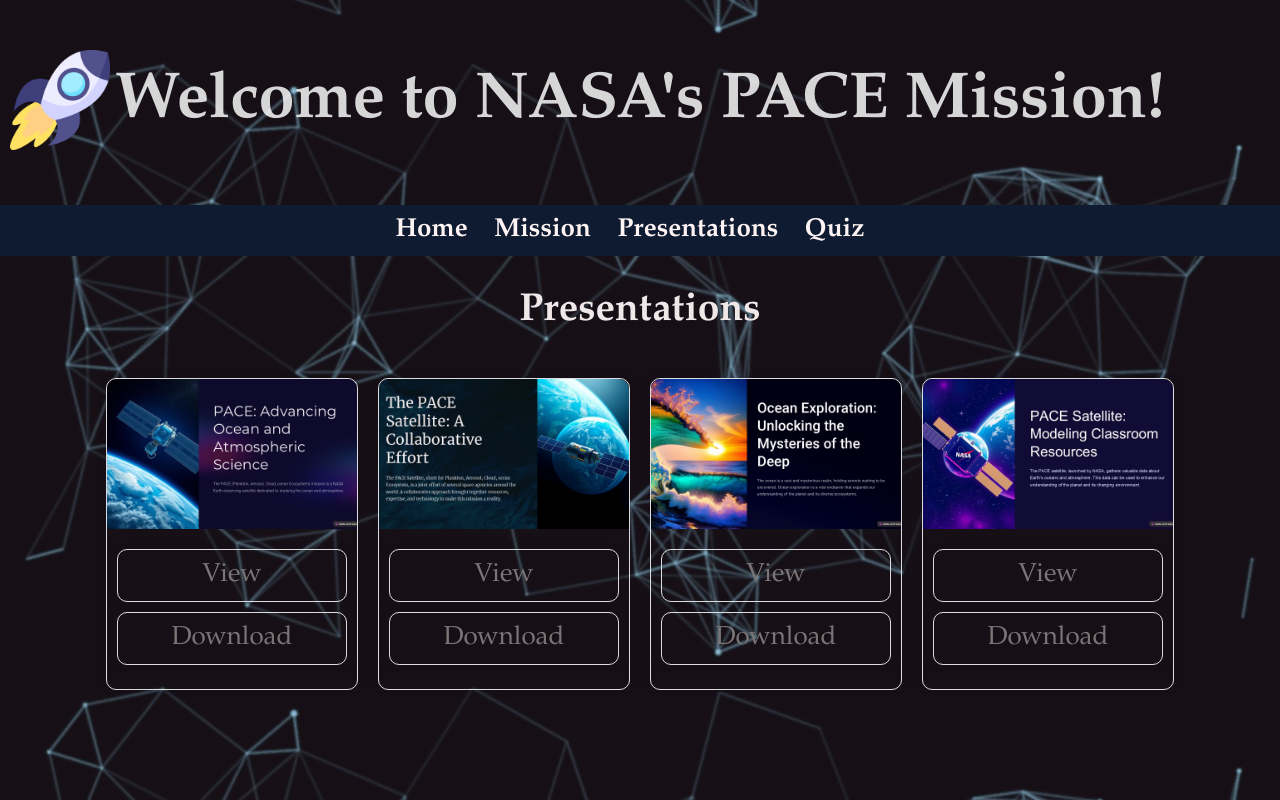
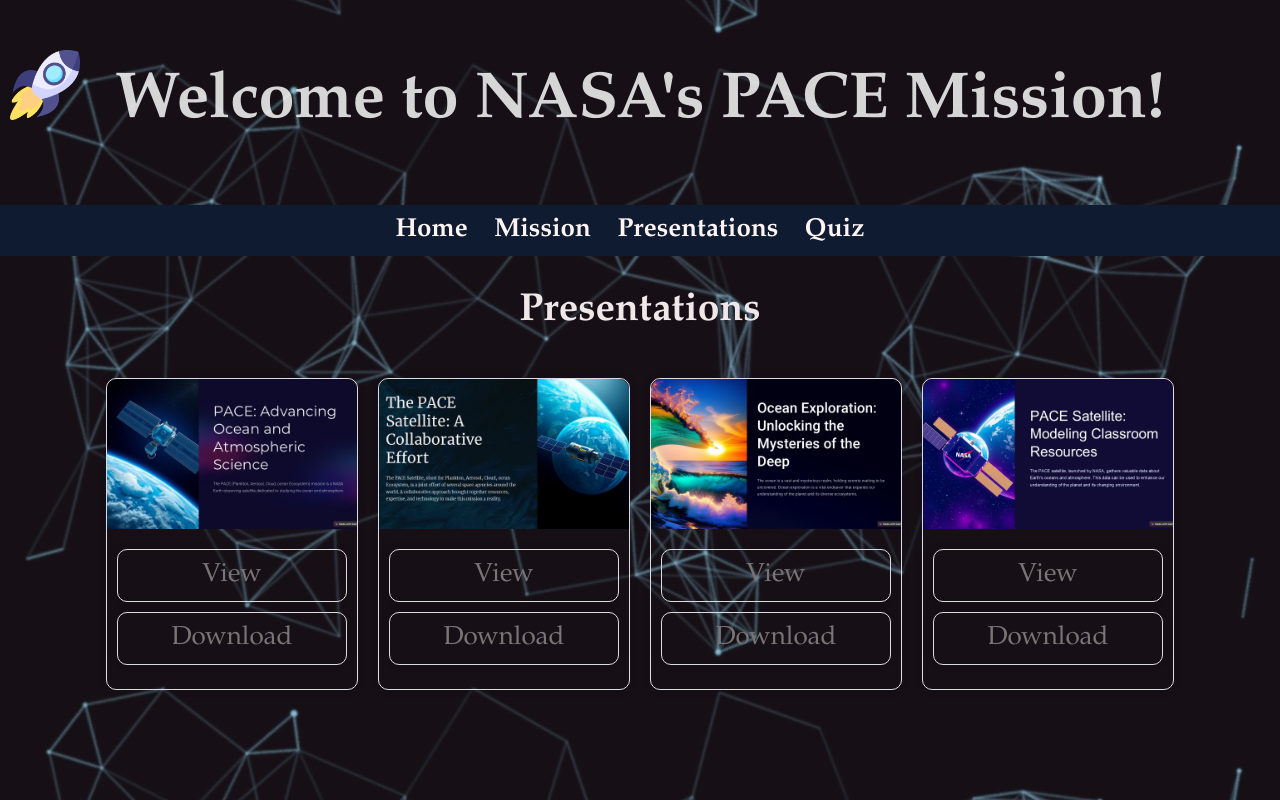
Before and after one commit to gahana-v/pacemission.github.io, a plain HTML site: page presentations.html in a window 1280 px wide. Drawn offline with nearby package versions, Linux system fonts and the light colour scheme.

Commit message:
Update presentations.html
Signed-off-by: gahana-v <gahana.vgp.2005@gmail.com>

```diff
--- a/presentations.html
+++ b/presentations.html
@@ -107,8 +107,8 @@ left: 10px;
 }
 
 .top-left-image img {
-width: 100px; /* adjust the image width and height as needed */
-height: 100px;
+width: 70px; /* adjust the image width and height as needed */
+height: 70px;
 
 }
 .left-image {
```
